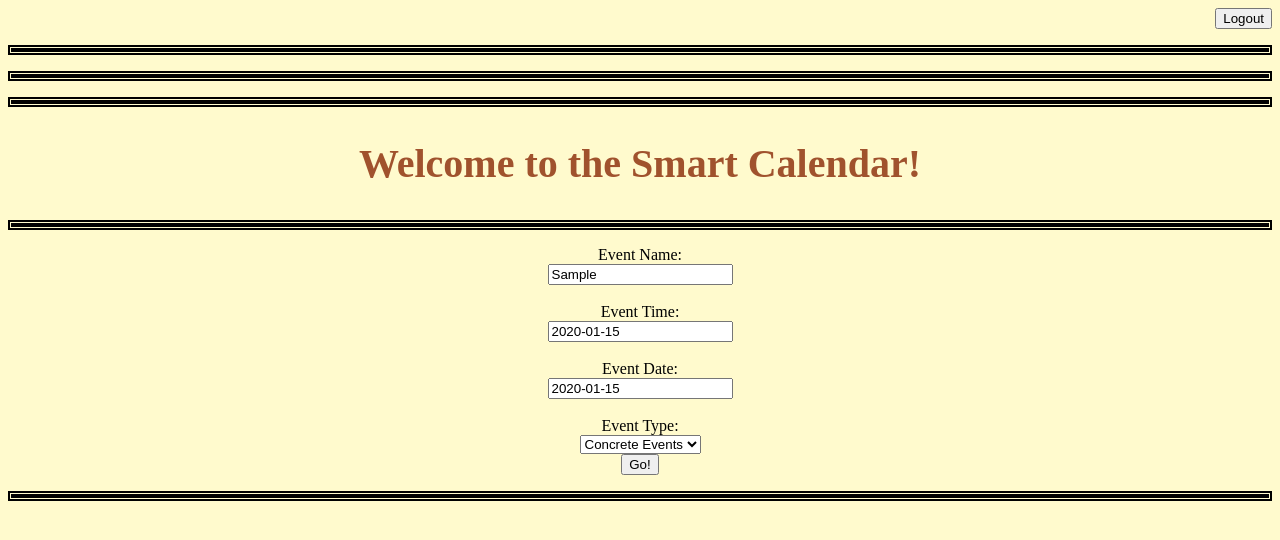
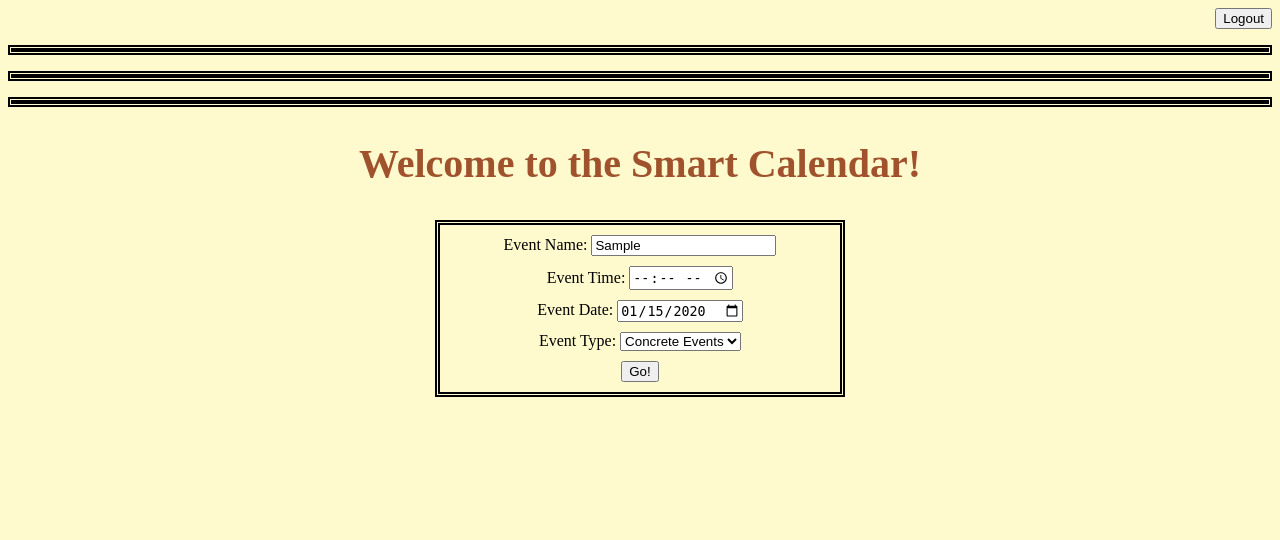
Before and after one commit to lizandrof273/SmartCalendar, a Python web app: template templates/index.html in a window 1280 px wide. Shown: the top 540 px of the page. Run offline with Jinja, Linux system fonts and the light colour scheme; the template is opened without the code that fills it: most values are stand-ins (such as "Sample title", 1, 10 or a date in 2020).

Commit message:
I'm making this spicy

```diff
--- a/templates/css/style.css
+++ b/templates/css/style.css
@@ -1,5 +1,18 @@
 body {
     background-color: LemonChiffon;
+}
+#main {
+  margin: auto;
+  text-align: center;
+}
+#input-form{
+  border-style: double;
+  border-width: thick;
+  width: 400px;
+  margin: auto;
+}
+.form-element{
+  margin: 10px;
 }
 p {
     border-style: double;
--- a/templates/index.html
+++ b/templates/index.html
@@ -1,6 +1,7 @@
 <!--welcome.html-->
 <!DOCTYPE html>
 <html>
+
 <head>
   <form align="right" name="form1" method="post" action="log_out.php">
     <label>
@@ -8,36 +9,46 @@
     </label>
   </form>
   <title>Calendar</title>
-    <script type ="text/python" src="main.py"></script>
+  <script type="text/python" src="main.py"></script>
   <link rel="stylesheet" type="text/css" href="css/style.css">
 </head>
+
 <body>
+  <div id="main">
     <div id="Calendar">
       <p id="Calendar-day"></p>
       <p id="Calendar-date"></p>
       <p id="Calendar-month-year"></p>
     </div>
     <h2>
-    <center>Welcome to the Smart Calendar!</center>
+    Welcome to the Smart Calendar!
   </h2>
-  <p>
-  <center> Event Name: </center>
-  <center><input type="text" name="ConcreteEvents" value="{{ConcreteEvents}}"></center>
-  <br>
-  <center> Event Time: </center>
-  <center><input type="text" name="EventTime" value={{EventTime}}></center>
-  <br>
-  <center> Event Date: </center>
-  <center><input type="text" name="EventDate" value={{EventDate}}></center>
-  <br>
-  <center> Event Type:<br></center>
-  <center><select name="event-type"></center>
-     <center><option value="ConcreteEvents">Concrete Events</center>
-     <center><option value="FlexibleEvents"> Flexible Events</center></option>
+    <div id="input-form">
+      <div class="form-element">
+        Event Name:
+        <input type="text" name="ConcreteEvents" value="{{ConcreteEvents}}">
+      </div>
+      <div class="form-element">
+        Event Time:
+        <input type="time" name="EventTime" value={{Event_time}}>
+      </div>
+      <div class="form-element">
+        Event Date:
+        <input type="date" name="EventDate" value={{Event_date}}>
+      </div>
+      <div class="form-element">
+        Event Type:
+        <select name="event-type">
+         <option value="ConcreteEvents">Concrete Events
+         <option value="FlexibleEvents"> Flexible Events</option>
         </select>
-    <center><input type="submit" value="Go!"></center>
+      </div>
+      <div class="form-element">
+        <input type="submit" value="Go!">
+      </div>
       </form>
-  </p>
+    </div>
+  </div>
 </body>
 
 </html>
```
Lines whose indentation alone changed are shown as unchanged.
